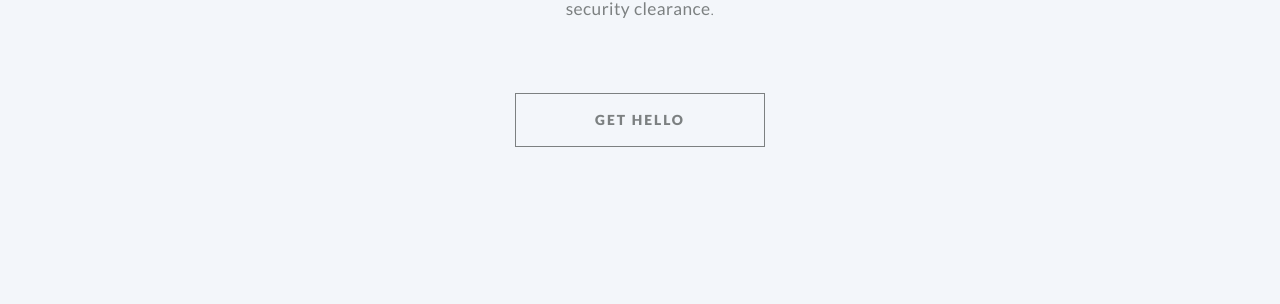
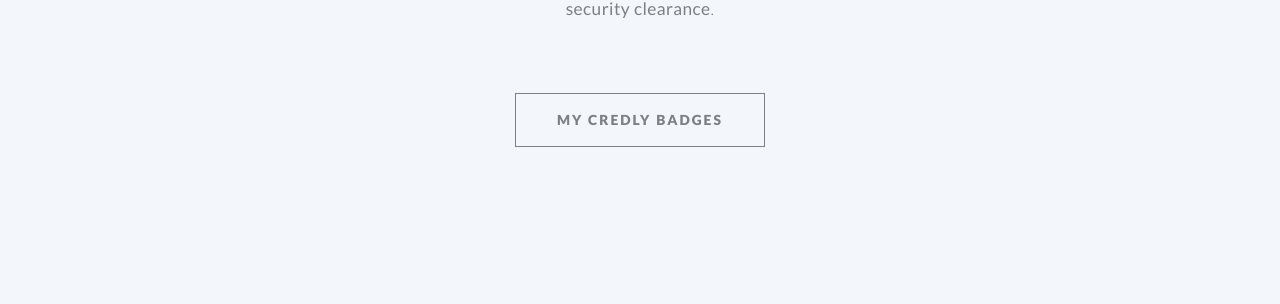
Before and after one commit to TravDunc/hellotemplatedraft, a Jekyll site: the page built from index.md, in a window 1280 px wide and 900 px high, scrolled down 989 px. Shown: the part 149-453 px from the top of the window. Built offline with Jekyll 4.4.1, drawn with Linux system fonts in a browser that asks for light colours.

Commit message:
Update index.md

```diff
--- a/index.md
+++ b/index.md
@@ -22,8 +22,8 @@ linkedin: travis-w-duncan # the part after ("https://www.linkedin.com/in/...")
 # google_analytics: <-- your google analytics Tracking ID
 
 # By declaring these variables, you can include a button that links to an external website or to media.
-about_button: https://github.com/saragong/hello # the link
-about_button_label: get hello # the label on the button
+about_button: https://www.credly.com/users/travisduncan/badges # the link
+about_button_label: My Credly badges
 
 # optional portfolio section ------------------------------------------
 
```
